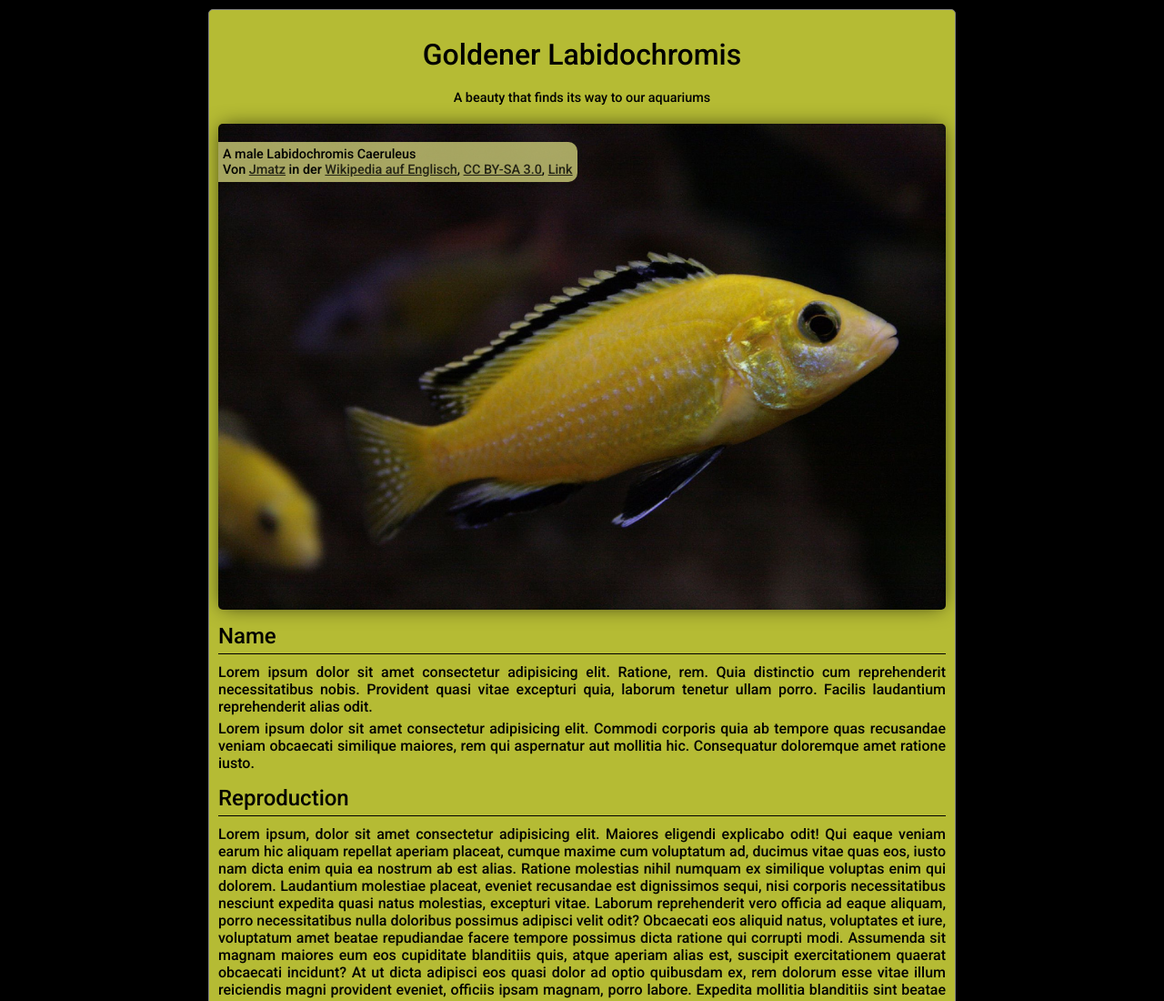
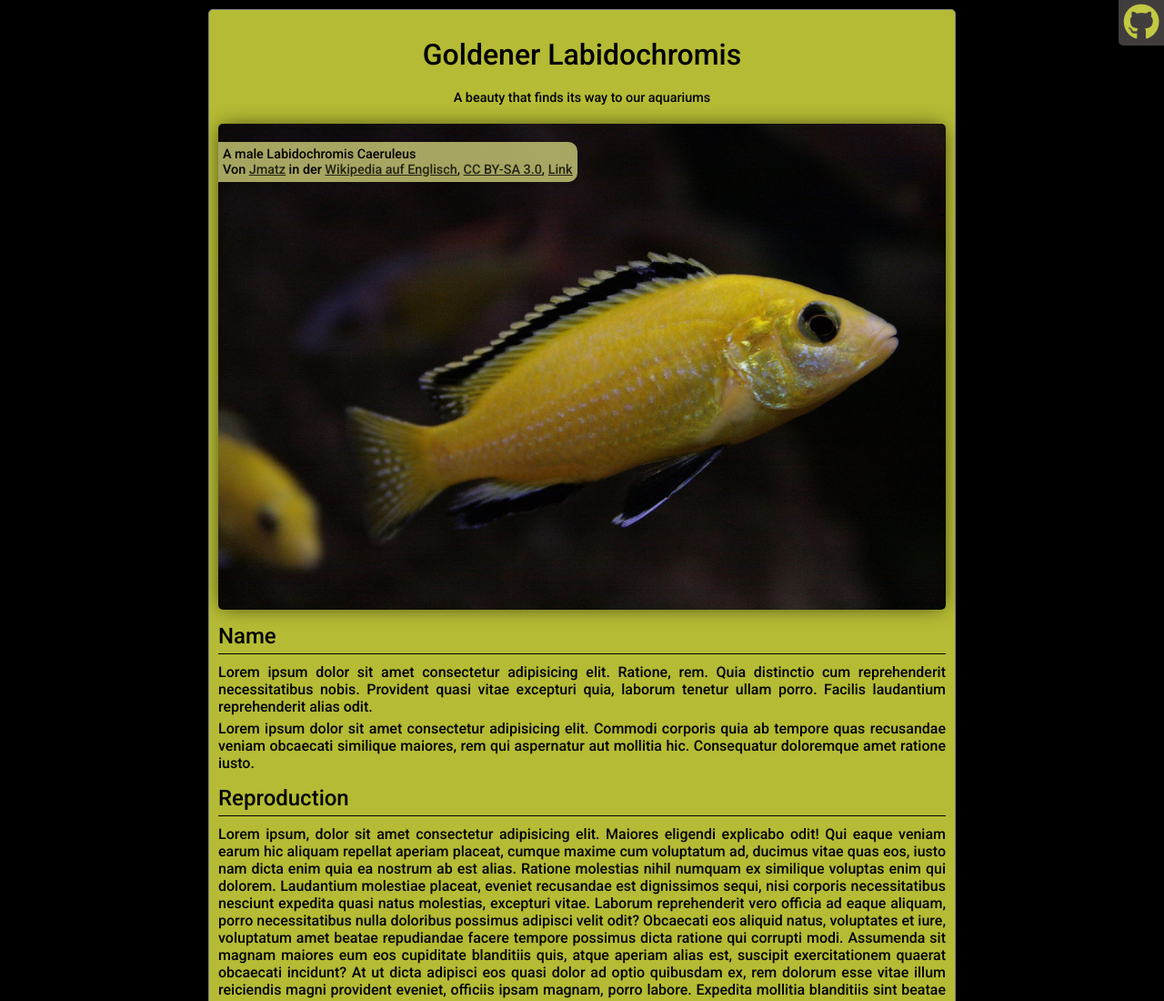
Before and after one commit to seyitalitek/responsiveWebDesignProjectsfreeCodeCamp, a plain HTML site: page tribute-page/index.html in a window 1280 px wide. Shown: the top 1100 px of the page at 91% size. Drawn offline with Linux system fonts and the light colour scheme.

Commit message:
add github icon and link

```diff
--- a/tribute-page/index.html
+++ b/tribute-page/index.html
@@ -6,9 +6,14 @@
     <meta name="viewport" content="width=device-width, initial-scale=1.0">
     <title>Goldener Labidochromis</title>
     <link rel="stylesheet" href="style.css">
+    <script src="https://kit.fontawesome.com/0b462a31ab.js" crossorigin="anonymous"></script>
 </head>
 
 <body>
+    <div id="git-link">
+        <p>
+            <a href="https://github.com/seyitalitek/responsiveWebDesignProjectsfreeCodeCamp"><i class="fab fa-github"></i></a></p>
+    </div>
     <div id="main">
         <div id="title">
             <h1>Goldener Labidochromis</h1>
--- a/tribute-page/style.css
+++ b/tribute-page/style.css
@@ -40,7 +40,37 @@ p{
     text-align: justify;
 }
 
+#git-link{
+    margin: 0;
+    padding:0;
+    border-radius: 0 0 0px 5px;
+    position: absolute;
+    background-color: rgb(65, 61, 61);
+    width: 50px;
+    height: 50px;
+    top:0;
+    right: 0;
+    display: flex;
+    justify-content: center;
+    align-items: center;
+}
 
+#git-link p{
+    padding: 0;
+    margin: 0;
+    font-size: 40px;
+}
+#git-link p a i{
+    color:rgba(230, 238, 67, 0.789);
+}
+
+#git-link p a:hover{
+    background-color: rgb(65, 61, 61) ;
+}
+
+#git-link p a:hover i{
+    color: rgba(230, 238, 67);
+}
 
 #main {
     background-color: rgba(230, 238, 67, 0.789);
```
